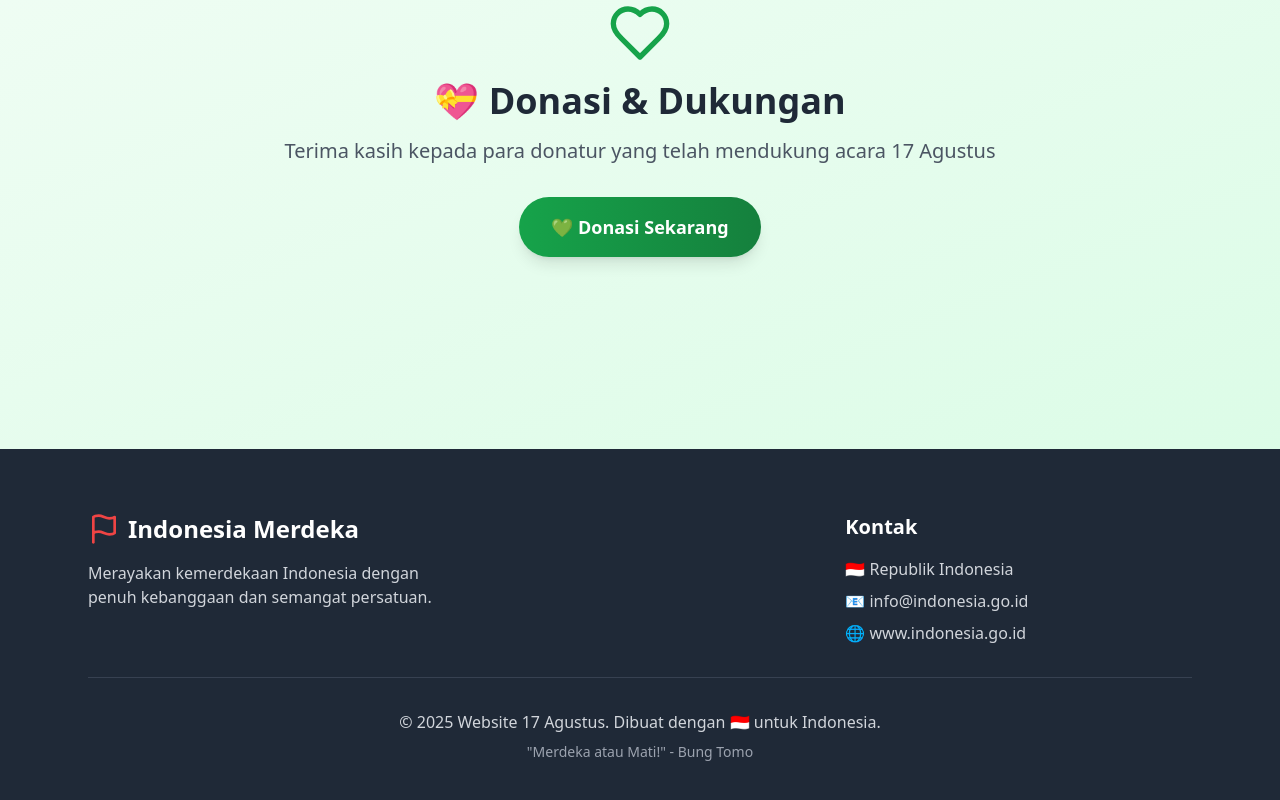
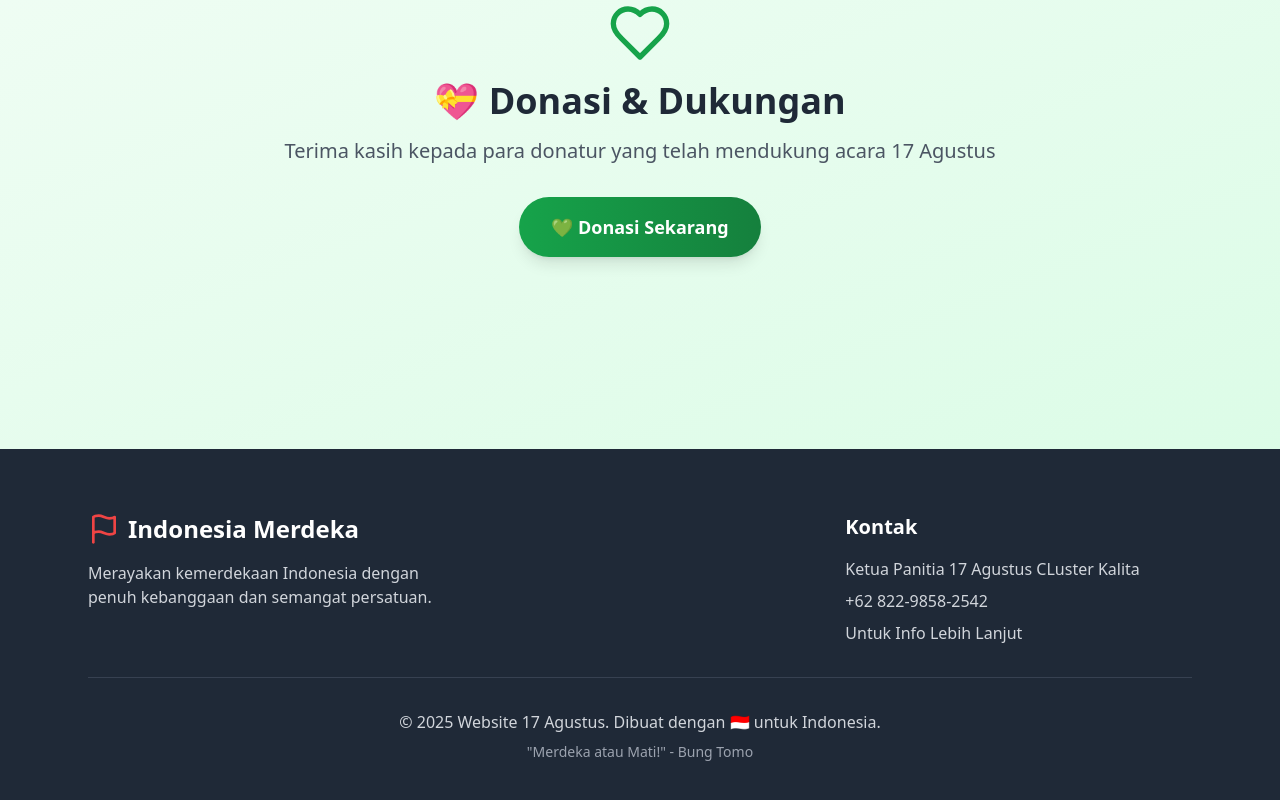
Before and after one commit to Hanzocool/17-Agustus-new, a React (Vite) app: page / in a window 1280 px wide. Shown: the part 6931-7731 px from the top of the page. Built offline with nearby package versions, Linux system fonts and the light colour scheme; no server answers; the database is empty.

Commit message:
Updated App.tsx

```diff
--- a/src/App.tsx
+++ b/src/App.tsx
@@ -512,9 +512,9 @@ function App() {
             <div>
               <h4 className="text-xl font-semibold mb-4">Kontak</h4>
               <div className="text-gray-300 space-y-2">
-                <p>🇮🇩 Republik Indonesia</p>
-                <p>📧 info@indonesia.go.id</p>
-                <p>🌐 www.indonesia.go.id</p>
+                <p>Ketua Panitia 17 Agustus CLuster Kalita</p>
+                <p>+62 822-9858-2542</p>
+                <p>Untuk Info Lebih Lanjut</p>
               </div>
             </div>
           </div>
```
